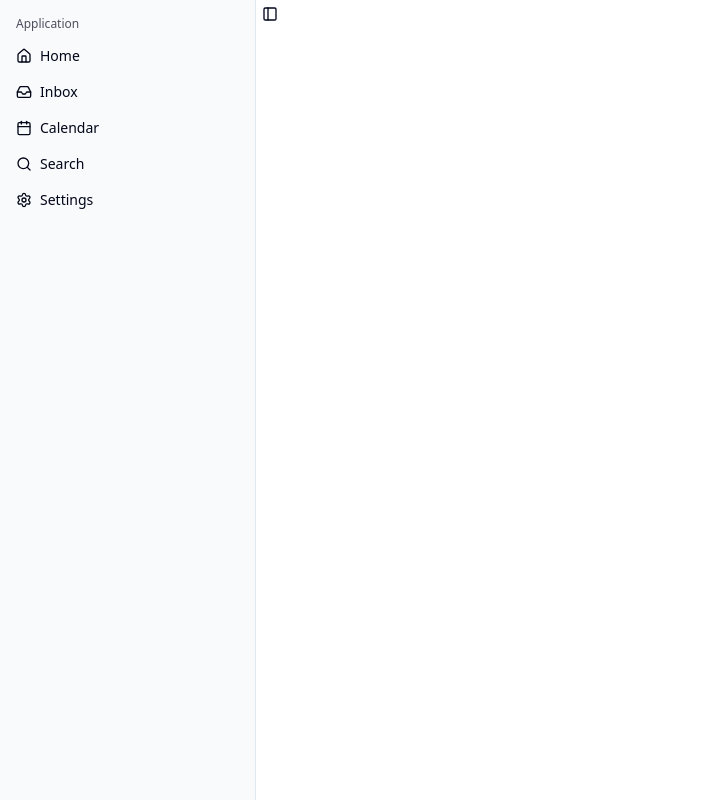
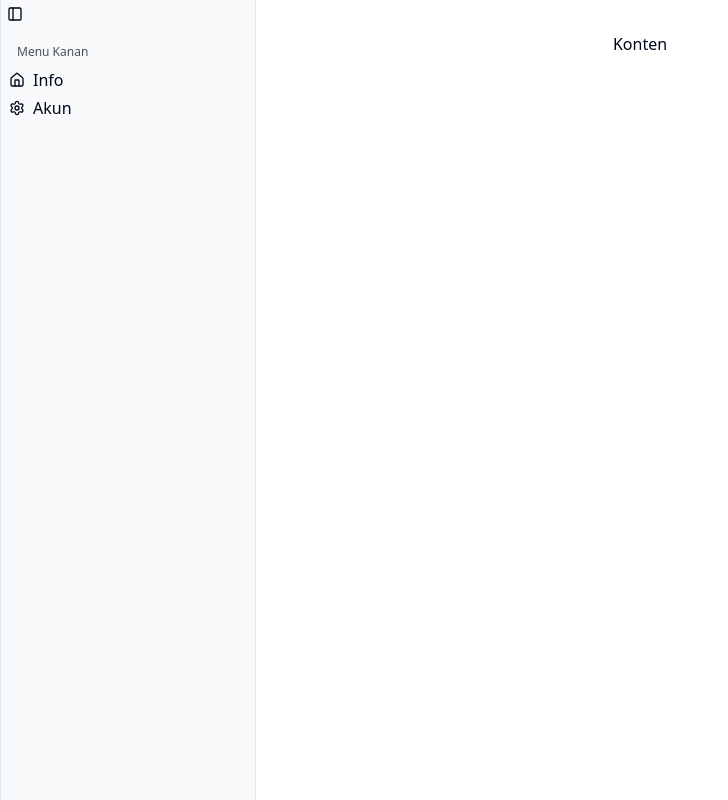
Before and after one commit to ninoslat1/cvgen, an Astro site: page /en/generate in a window 1280 px wide. Shown: the whole page, without its empty margins (0-728 px from the left). Built offline with nearby package versions, Linux system fonts and the light colour scheme; Astro itself is replaced by a stand-in of ours; a web font is replaced by a local one.

Commit message:
feat: try to create 2 sidebar

```diff
--- a/package.json
+++ b/package.json
@@ -26,6 +26,8 @@
     "i18n": "^0.15.1",
     "i18next": "^25.3.2",
     "lucide-react": "^0.528.0",
+    "nanostores": "^1.0.1",
+    "quill": "^2.0.3",
     "react": "^19.1.0",
     "react-dom": "^19.1.0",
     "react-i18next": "^15.6.1",
--- a/src/components/AppSidebar.astro
+++ /dev/null
@@ -1,15 +0,0 @@
----
-import { Sidebar, SidebarContent, SidebarFooter, SidebarGroup, SidebarHeader } from "./ui/sidebar";
-
-
----
-
-
-<Sidebar>
-    <SidebarHeader />
-    <SidebarContent>
-    <SidebarGroup />
-    <SidebarGroup />
-    </SidebarContent>
-    <SidebarFooter />
-</Sidebar>
--- a/src/components/Sidebar.astro
+++ /dev/null
@@ -1,3 +0,0 @@
----
-import SidebarClient from "./react/client-sidebar";
----
--- a/src/components/react/app-sidebar.tsx
+++ /dev/null
@@ -1,67 +0,0 @@
-import { Calendar, Home, Inbox, Search, Settings } from "lucide-react"
-
-import {
-  Sidebar,
-  SidebarContent,
-  SidebarGroup,
-  SidebarGroupContent,
-  SidebarGroupLabel,
-  SidebarMenu,
-  SidebarMenuButton,
-  SidebarMenuItem,
-} from "@/components/ui/sidebar"
-
-// Menu items.
-const items = [
-  {
-    title: "Home",
-    url: "#",
-    icon: Home,
-  },
-  {
-    title: "Inbox",
-    url: "#",
-    icon: Inbox,
-  },
-  {
-    title: "Calendar",
-    url: "#",
-    icon: Calendar,
-  },
-  {
-    title: "Search",
-    url: "#",
-    icon: Search,
-  },
-  {
-    title: "Settings",
-    url: "#",
-    icon: Settings,
-  },
-]
-
-export function AppSidebar() {
-  return (
-    <Sidebar>
-      <SidebarContent>
-        <SidebarGroup>
-          <SidebarGroupLabel>Application</SidebarGroupLabel>
-          <SidebarGroupContent>
-            <SidebarMenu>
-              {items.map((item) => (
-                <SidebarMenuItem key={item.title}>
-                  <SidebarMenuButton asChild>
-                    <a href={item.url}>
-                      <item.icon />
-                      <span>{item.title}</span>
-                    </a>
-                  </SidebarMenuButton>
-                </SidebarMenuItem>
-              ))}
-            </SidebarMenu>
-          </SidebarGroupContent>
-        </SidebarGroup>
-      </SidebarContent>
-    </Sidebar>
-  )
-}
--- a/src/components/react/client-sidebar.tsx
+++ b/src/components/react/client-sidebar.tsx
@@ -1,11 +1,15 @@
-import { SidebarProvider, SidebarTrigger } from '@/components/ui/sidebar';
-import { AppSidebar } from './app-sidebar';
+// app/page.tsx
 
-export default function SidebarClient() {
+import { AppSidebar } from "./templates/app-sidebar";
+
+export default function ClientSidebar() {
   return (
-    <SidebarProvider>
-      <AppSidebar />
-      <SidebarTrigger />
-    </SidebarProvider>
+    <>
+      <AppSidebar position="left" />
+      <main className="flex-1 p-8">
+        <h1>Konten</h1>
+      </main>
+      <AppSidebar position="right" />
+    </>
   );
 }
--- /dev/null
+++ b/src/components/react/templates/app-sidebar.tsx
@@ -0,0 +1,48 @@
+// components/AppSidebar.tsx
+
+"use client";
+
+import {
+  Sidebar,
+  SidebarProvider,
+  SidebarContent,
+  SidebarGroup,
+  SidebarGroupLabel,
+  SidebarMenu,
+  SidebarMenuItem,
+  SidebarTrigger,
+} from "@/components/ui/sidebar";
+import { Home, Settings } from "lucide-react";
+
+interface AppSidebarProps {
+  position?: "left" | "right";
+}
+
+export function AppSidebar({ position = "left" }: AppSidebarProps) {
+  return (
+    <SidebarProvider>
+      <Sidebar className={`w-64 ${position === "left" ? "border-r" : "border-l"}`}>
+        <SidebarTrigger />
+        <SidebarContent>
+          <SidebarGroup>
+            <SidebarGroupLabel>{`Menu ${position === "left" ? "Kiri" : "Kanan"}`}</SidebarGroupLabel>
+            <SidebarMenu>
+              <SidebarMenuItem>
+                <a href="#" className="flex items-center gap-2">
+                  <Home className="w-4 h-4" />
+                  {position === "left" ? "Beranda" : "Info"}
+                </a>
+              </SidebarMenuItem>
+              <SidebarMenuItem>
+                <a href="#" className="flex items-center gap-2">
+                  <Settings className="w-4 h-4" />
+                  {position === "left" ? "Pengaturan" : "Akun"}
+                </a>
+              </SidebarMenuItem>
+            </SidebarMenu>
+          </SidebarGroup>
+        </SidebarContent>
+      </Sidebar>
+    </SidebarProvider>
+  );
+}
--- a/src/layouts/GenerateLayout.astro
+++ b/src/layouts/GenerateLayout.astro
@@ -1,5 +1,6 @@
 ---
 import { ModeToggle } from "@/components/react/mode-toggler"
+import { SidebarProvider, SidebarTrigger } from "@/components/ui/sidebar";
 import { ClientRouter } from "astro:transitions"
 import { fade } from 'astro:transitions';
 const {lang, locale} = Astro.props
@@ -17,7 +18,9 @@ const {lang, locale} = Astro.props
 	</head>
 	<!-- Fixed header with proper z-index and positioning -->
 	<body>
-		<slot />
+		<div class="flex min-h-screen">
+      <slot />
+    </div>
 	</body>
 </html>
 
--- a/src/lib/i18n.ts
+++ b/src/lib/i18n.ts
@@ -2,14 +2,14 @@
 import i18n from 'i18next'
 import { initReactI18next } from 'react-i18next'
 import en from '../../locales/en/locale.json'
-import id from '../../locales/en/locale.json'
+import id from '../../locales/id/locale.json'
 
 i18n.use(initReactI18next).init({
   resources: {
     en: { translation: en },
     id: { translation: id },
   },
-  lng: 'id',
+  lng: 'en',
   fallbackLng: 'en',
   interpolation: {
     escapeValue: false,
--- a/src/pages/[lang]/generate.astro
+++ b/src/pages/[lang]/generate.astro
@@ -1,7 +1,8 @@
 ---
 import GenerateLayout from '@/layouts/GenerateLayout.astro';
 import { getLocaleFromLang } from '@/utils/getLocale';
-import Sidebar from '@/components/Sidebar.astro';
+import "@/styles/globals.css";
+import ClientSidebar from '@/components/react/client-sidebar';
 
 export async function getStaticPaths() {
   return [
@@ -9,14 +10,10 @@ export async function getStaticPaths() {
     { params: { lang: "id" } },
   ];
 }
-import "@/styles/globals.css";
-import AppSidebar from '@/components/AppSidebar.astro';
-import { SidebarProvider, SidebarTrigger } from '@/components/ui/sidebar';
-import SidebarClient from '@/components/react/client-sidebar';
 const { lang } = Astro.params;
 const locale = await getLocaleFromLang(lang);
 ---
 
 <GenerateLayout lang={lang} locale={locale}>
-    <SidebarClient client:only="react"/>
+    <ClientSidebar client:only="react"/>
 </GenerateLayout>
```
Also changed, not shown: 1 other file.
